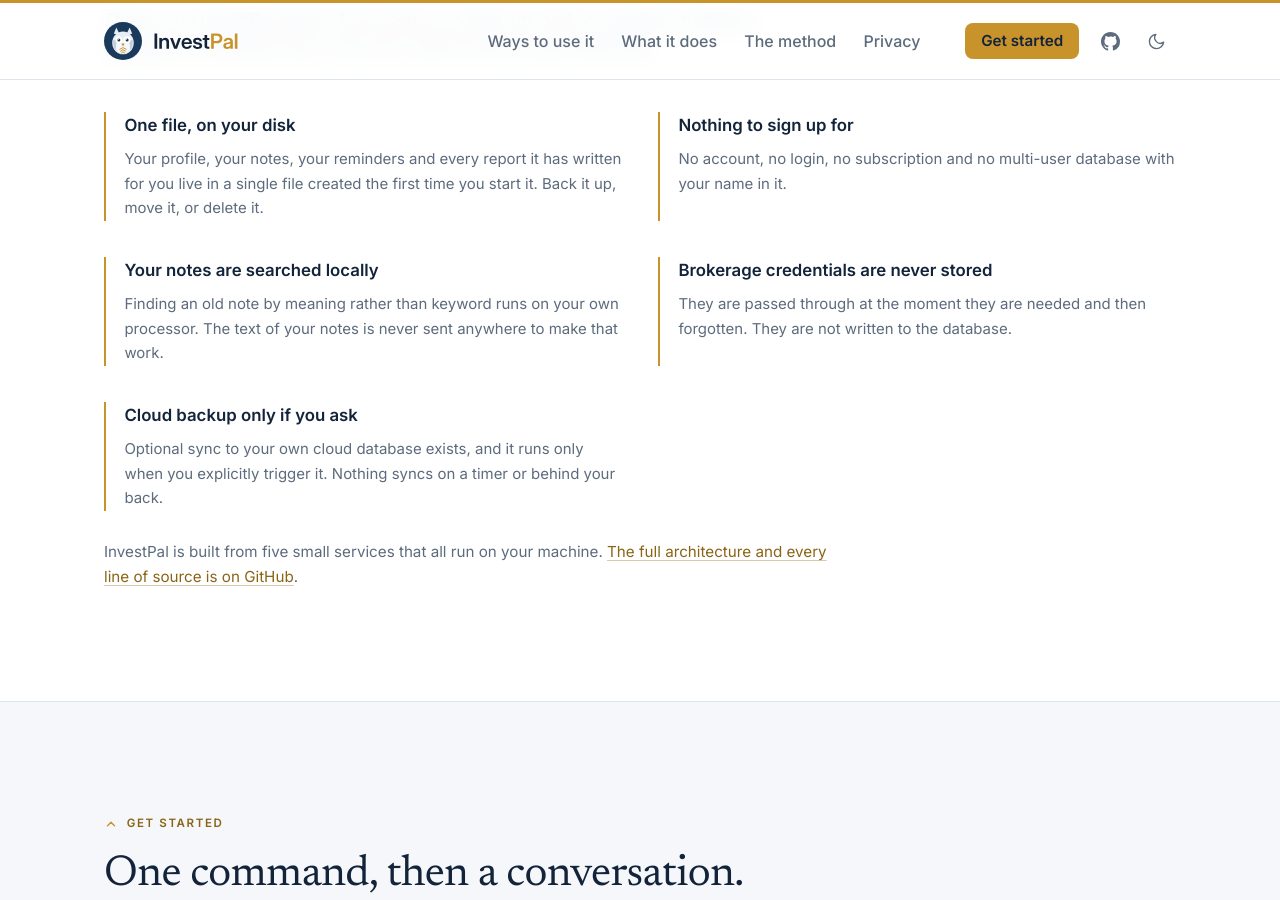
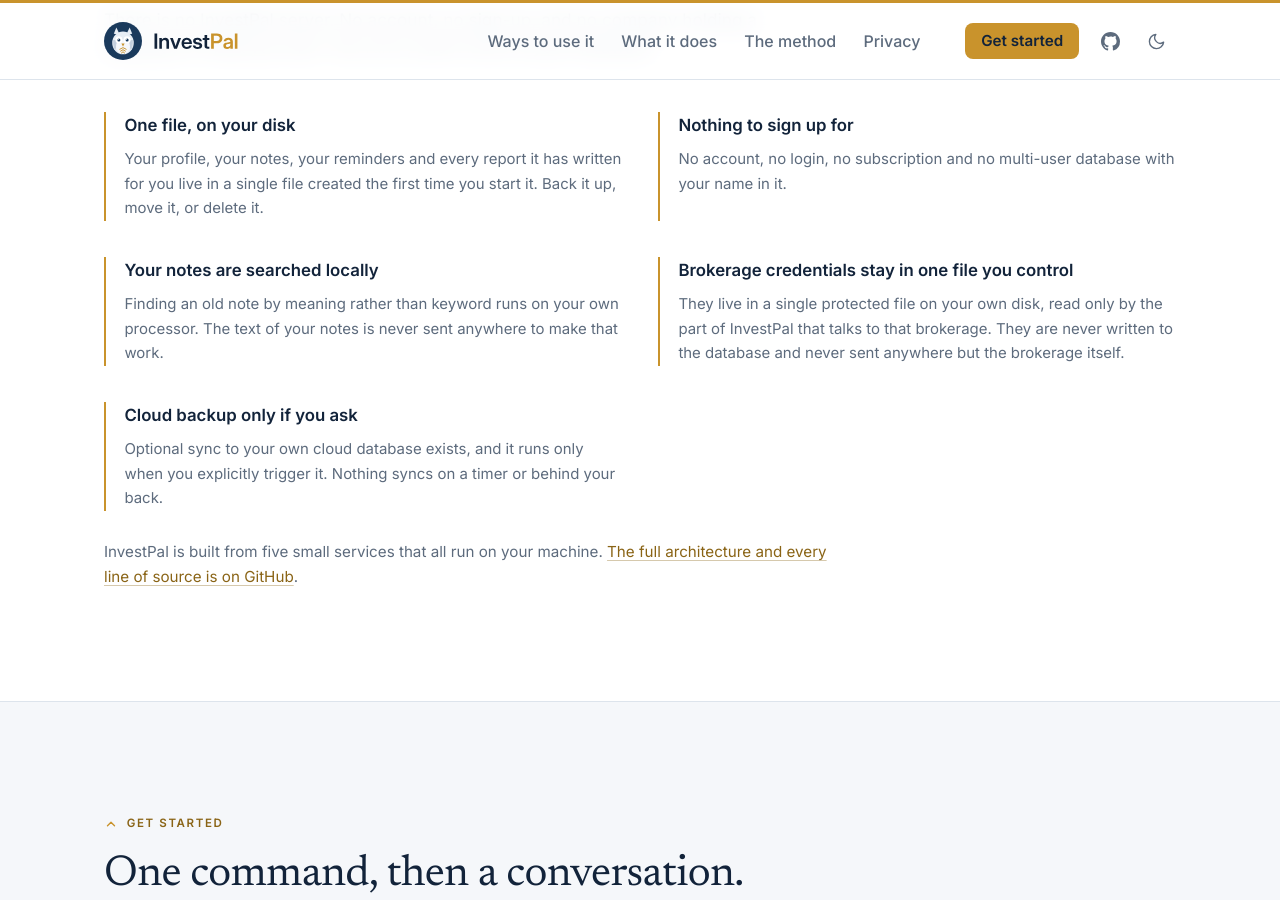
Before and after one commit to OrestisStefanou/OrestisStefanou.github.io, a Jekyll site: the page built from _pages/investpal.html, in a window 1280 px wide and 900 px high, scrolled down 7482 px. Built offline with Jekyll 4.4.1, drawn with Linux system fonts in a browser that asks for light colours.

Commit message:
Correct the InvestPal brokerage credentials privacy claim
The card said credentials "are passed through at the moment they are
needed and then forgotten". That described the old design, where they
travelled as per-request HTTP headers. The broker MCP servers now read
them from their own process environment at startup, so nothing is passed
through and nothing is forgotten.

Reworded to what is now true, and stronger for it: the credentials sit in
one protected file on the reader's own disk, are read only by the service
that talks to that brokerage, and go nowhere but the brokerage itself.
The "not written to the database" half was accurate and is kept.

Nothing else on the page needed changing. The install snippet still ends
in `make claude`, which survives.

Co-Authored-By: Claude Opus 5 (1M context) <noreply@anthropic.com>

```diff
--- a/_pages/investpal.html
+++ b/_pages/investpal.html
@@ -453,9 +453,10 @@ only if the moat holds for a decade. Shall I test the moat next?</p>
         of your notes is never sent anywhere to make that work.</p>
       </li>
       <li>
-        <h3>Brokerage credentials are never stored</h3>
-        <p>They are passed through at the moment they are needed and then forgotten. They are not
-        written to the database.</p>
+        <h3>Brokerage credentials stay in one file you control</h3>
+        <p>They live in a single protected file on your own disk, read only by the part of InvestPal
+        that talks to that brokerage. They are never written to the database and never sent anywhere
+        but the brokerage itself.</p>
       </li>
       <li>
         <h3>Cloud backup only if you ask</h3>
```
